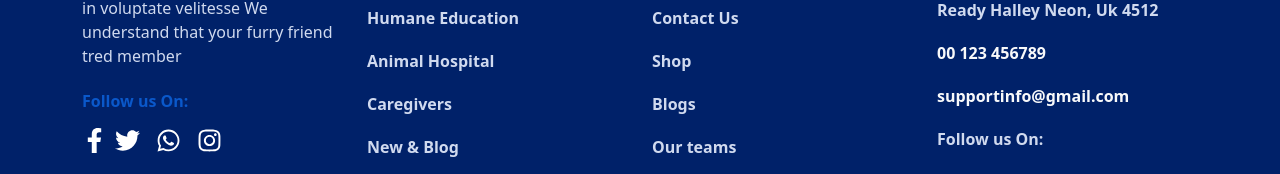
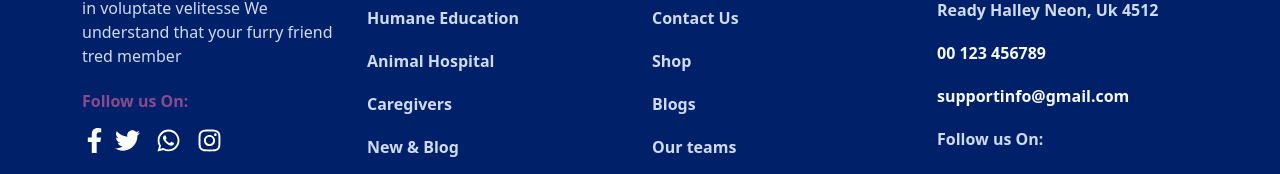
Before and after one commit to gahramanova/Petpal, a React (Vite) app: page /wishlist in a window 1280 px wide. In both pictures the pointer is over the link 212 px from the left and 422 px from the top of the page. Shown: the part 321-495 px from the top of the page. Built offline with nearby package versions, Linux system fonts and the light colour scheme.

Commit message:
Added style changes

```diff
--- a/src/assets/sass/_footer.scss
+++ b/src/assets/sass/_footer.scss
@@ -24,4 +24,8 @@ footer {
         color: #808EAC;
     }
 
+    .nav-link:focus, .nav-link:hover {
+        color: #894B8D;
+    }
+
 }
--- a/src/assets/sass/_header.scss
+++ b/src/assets/sass/_header.scss
@@ -15,3 +15,10 @@ header {
     background: linear-gradient(to right, #813A7F, #9D57A2);
     color: white;
 }
+
+.nav-link:focus, .nav-link:hover {
+    color: #894B8D;
+}
+.btn:hover {
+    color: white;
+}
--- a/src/layout/Header.tsx
+++ b/src/layout/Header.tsx
@@ -73,8 +73,9 @@ const Header = () => {
                   ...
                 </div>
               </div>
-
+              <Link to="/contact">
               <button className='btn appointment'><LuCalendar1 style={{ marginRight: "5px" }} />Appointment</button>
+              </Link>
             </div>
           </div>
         </div>
```
